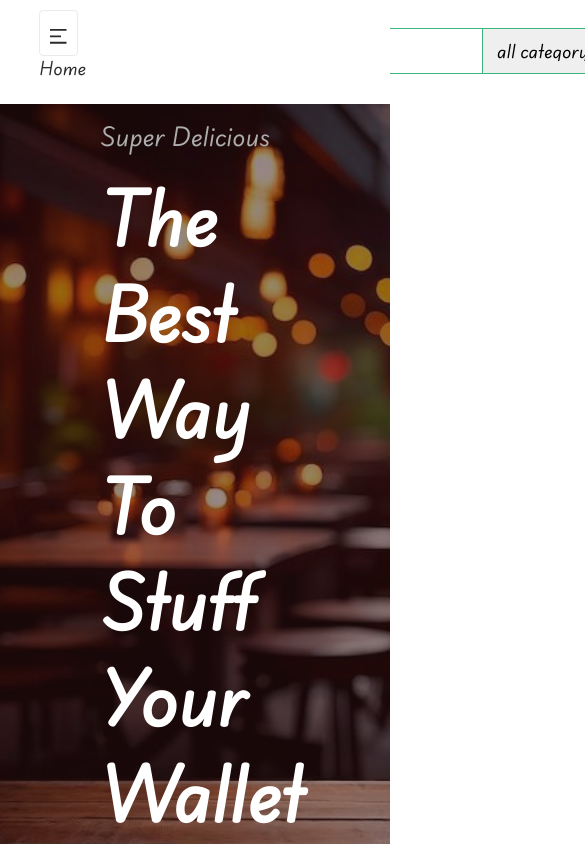
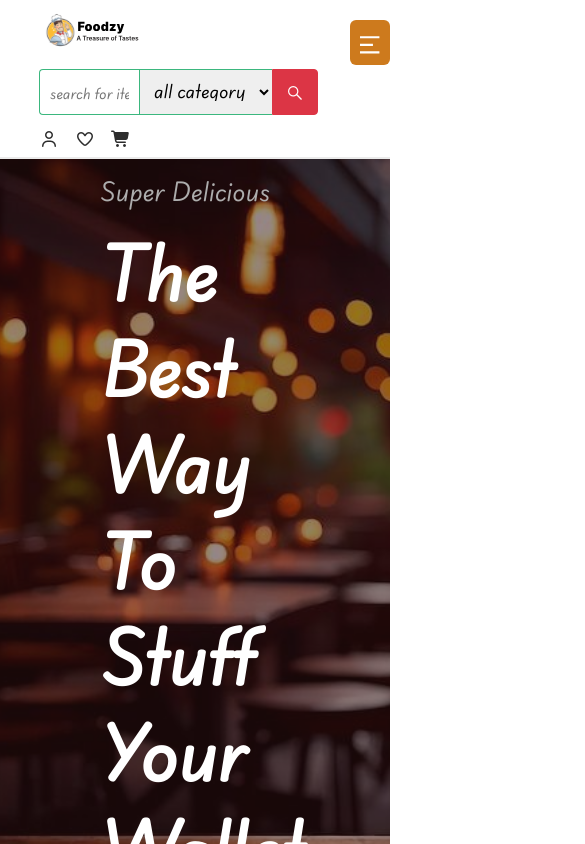
Before and after one commit to hebataha/foodzy, an Angular app: page / in a window 390 px wide. Shown: the top 844 px of the page, 585 px wide, since content can reach past the window. Built offline with nearby package versions, Linux system fonts and the light colour scheme.

Commit message:
edit responsive banner

```diff
--- a/src/app/components/banner/banner.scss
+++ b/src/app/components/banner/banner.scss
@@ -31,7 +31,7 @@
 
     &__content {
         position: absolute;
-        z-index: 9;
+        z-index: 5;
         color: var(--white);
         width: 50vw;
         padding: 0 100px;
--- a/src/app/core/layout/header/header.html
+++ b/src/app/core/layout/header/header.html
@@ -1,8 +1,9 @@
 <header class="header">
     <div class="header__wrapper">
-
-
-        <section class="header__top-bar d-flex justify-content-between align-items-center">
+     <div class="menu-icon-mob" (click)="toggleMenu()">
+                <img src="./assets/bars.svg" alt="menu" />
+            </div>
+        <section class="header__top-bar d-flex justify-content-between align-items-center" [class.mob-open]="showMenuMob">
             <div class="menu-icon">
                 <img src="./assets/bars.svg" alt="menu" />
             </div>
@@ -32,16 +33,16 @@
                         <a routerLink="">Products</a>
                         <ul class="dropdown-list d-flex flex-column gap-3">
                             <li>
-                                <a> category 1</a>
+                                <a> Products 1</a>
                             </li>
                             <li>
-                                <a> category 2</a>
+                                <a> Products 2</a>
                             </li>
                             <li>
-                                <a> category 3</a>
+                                <a> Products 3</a>
                             </li>
                             <li>
-                                <a> category 4</a>
+                                <a> Products 4</a>
                             </li>
                         </ul>
                     </li>
@@ -49,16 +50,16 @@
                         <a routerLink="">pages</a>
                         <ul class="dropdown-list d-flex flex-column gap-3">
                             <li>
-                                <a> category 1</a>
+                                <a> pages 1</a>
                             </li>
                             <li>
-                                <a> category 2</a>
+                                <a> pages 2</a>
                             </li>
                             <li>
-                                <a> category 3</a>
+                                <a> pages 3</a>
                             </li>
                             <li>
-                                <a> category 4</a>
+                                <a> pages 4</a>
                             </li>
                         </ul>
                     </li>
@@ -66,16 +67,16 @@
                         <a routerLink="">blog</a>
                         <ul class="dropdown-list d-flex flex-column gap-3">
                             <li>
-                                <a> category 1</a>
+                                <a> blog 1</a>
                             </li>
                             <li>
-                                <a> category 2</a>
+                                <a> blog 2</a>
                             </li>
                             <li>
-                                <a> category 3</a>
+                                <a> blog 3</a>
                             </li>
                             <li>
-                                <a> category 4</a>
+                                <a> blog 4</a>
                             </li>
                         </ul>
                     </li>
@@ -83,16 +84,16 @@
                         <a routerLink="">elements</a>
                         <ul class="dropdown-list d-flex flex-column gap-3">
                             <li>
-                                <a> category 1</a>
+                                <a> elements 1</a>
                             </li>
                             <li>
-                                <a> category 2</a>
+                                <a> elements 2</a>
                             </li>
                             <li>
-                                <a> category 3</a>
+                                <a> elements 3</a>
                             </li>
                             <li>
-                                <a> category 4</a>
+                                <a> elements 4</a>
                             </li>
                         </ul>
                     </li>
@@ -104,7 +105,7 @@
             </div>
 
         </section>
-        <section class="main-header d-flex justify-content-between align-items-center">
+        <section class="main-header d-flex justify-content-between align-items-center flex-wrap gap-3">
             <div class="main-header__logo">
                 <img src="./assets/logo.svg" title="logo" alt="logo" />
             </div>
@@ -129,7 +130,7 @@
                 </div>
                 <div class="d-flex gap-2 align-items-center">
                     <i class="fa-regular fa-heart"></i>
-                    <span>wachlist</span>
+                    <span>wishlist</span>
                 </div>
                 <div class="d-flex gap-2 align-items-center">
                     <i class="fa-solid fa-cart-shopping"></i>
--- a/src/app/core/layout/header/header.scss
+++ b/src/app/core/layout/header/header.scss
@@ -1,9 +1,32 @@
-
 .header {
     background-color: var(--white);
 
     &__wrapper {
         border-bottom: 1px solid rgba(0, 0, 0, 0.08);
+
+        .menu-icon-mob {
+            display: none;
+            background-color: var(--gold);
+            position: absolute;
+            top: 20px;
+            z-index: 99;
+            inset-inline-end: 0px;
+            padding: 20px;
+            border-radius: 6px;
+            padding: 10px;
+
+            img {
+                filter: brightness(0) invert(1);
+                width: 20px;
+                height: 20px;
+
+            }
+
+
+            @media(max-width:992px) {
+                display: block;
+            }
+        }
 
     }
 
@@ -15,19 +38,32 @@
             border: 1px solid rgba(0, 0, 0, 0.08);
             padding: 10px;
             border-radius: 4px;
+
+            @media(max-width:992px) {
+                display: none;
+            }
         }
-        @media(max-width:992px){
-        flex-direction: column;
+
+        @media(max-width:992px) {
+            display: none !important;
+
+            &.mob-open {
+                flex-direction: column;
                 position: fixed;
                 background-color: #fff;
                 width: 100%;
                 height: 100%;
                 inset: 0;
                 align-items: start !important;
-                justify-content: start !important;
-                ul{
-                    flex-direction: column;
-                }
+                justify-content: center !important;
+                z-index: 9;
+                display: flex !important;
+
+            }
+
+            ul {
+                flex-direction: column;
+            }
 
         }
     }
@@ -77,13 +113,14 @@
                     li {
                         padding: 5px 0;
                         cursor: pointer;
+                        border-radius: 5px;
 
                         &:hover {
                             background-color: var(--light-gray-100);
                             transition: var(--transition);
+                            transform:translateX(3px)
 
                         }
-
 
                         a {
                             border-bottom: 1px solid var(--gray-100);
@@ -91,6 +128,10 @@
                             display: block;
                             padding-bottom: 5px;
                             font-size: .9rem;
+
+                            @media(max-width:1200px) {
+                                font-size: .8rem;
+                            }
 
                         }
 
@@ -120,9 +161,10 @@
 
     &__contact {
         font-size: .8rem;
-          @media(max-width:992px){
+
+        @media(max-width:992px) {
             margin-top: 30px;
-          }
+        }
     }
 
     .main-header {
@@ -130,7 +172,15 @@
         background-color: var(--white);
         padding: 10px 10%;
 
-        &__logo {}
+        &__logo {
+            img {
+                @media(max-width:992px) {
+                    width: 100px;
+                }
+
+            }
+
+        }
 
         &__search {
             input[type="text"] {
@@ -138,7 +188,12 @@
                 border-radius: 4px 0px 0px 4px;
                 border: 1px solid var(--green);
                 border-inline-end: 0;
-                &::placeholder{
+
+                @media(max-width:1200px) {
+                    width: 100px;
+                }
+
+                &::placeholder {
                     font-size: .8rem;
                 }
             }
@@ -156,9 +211,15 @@
         }
 
         &__actions {
-            div{
+            div {
                 cursor: pointer;
-                color: var( --black-300)
+                color: var(--black-300);
+
+                @media(max-width:1200px) {
+                    span {
+                        display: none;
+                    }
+                }
             }
         }
 
--- a/src/app/core/layout/header/header.ts
+++ b/src/app/core/layout/header/header.ts
@@ -8,5 +8,11 @@ import { RouterLink } from '@angular/router';
   styleUrl: './header.scss',
 })
 export class Header {
+  showMenuMob: boolean = false;
 
+  toggleMenu() {
+    this.showMenuMob = !this.showMenuMob;
+    console.log(this.showMenuMob);
+
+  }
 }
```
